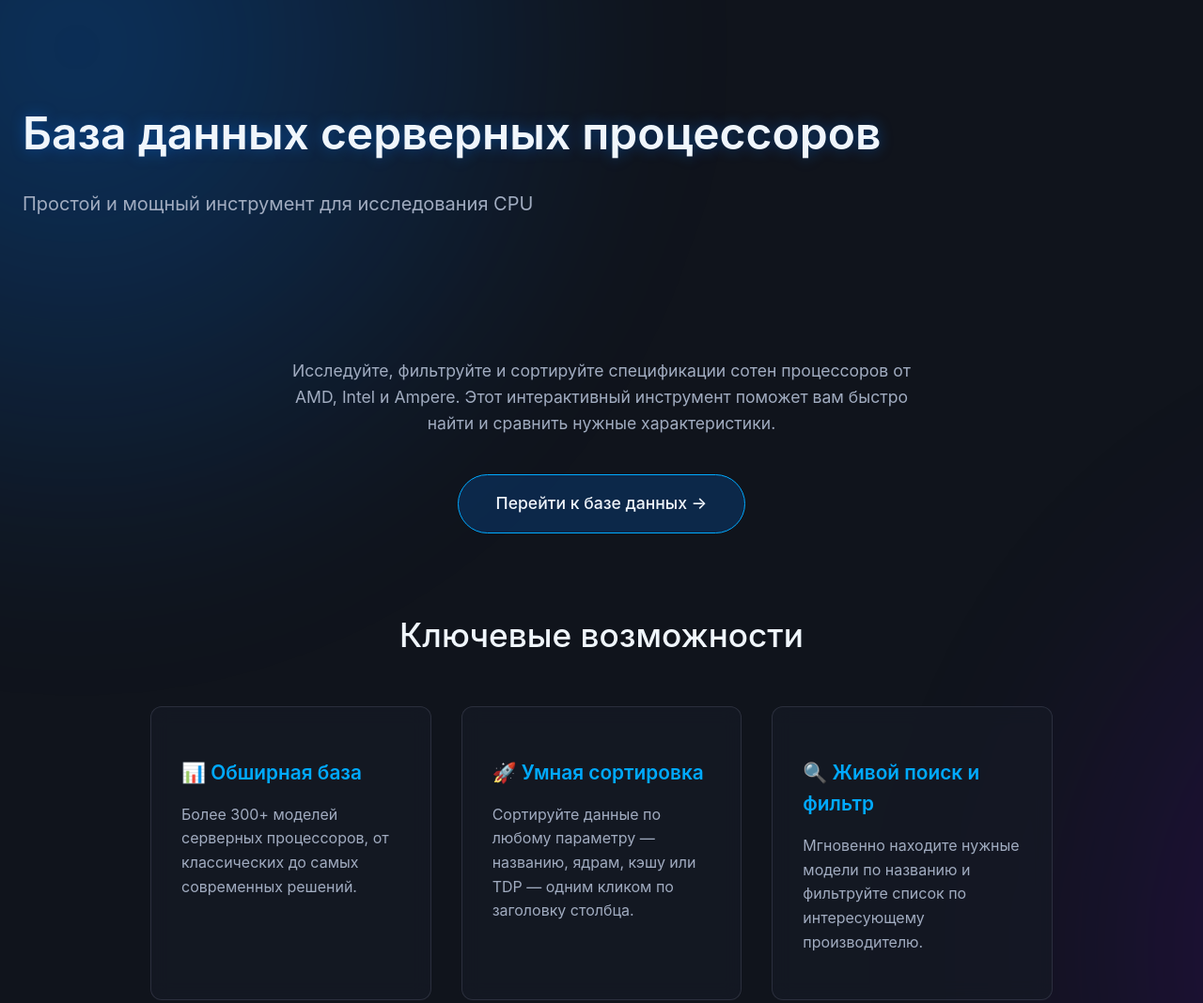
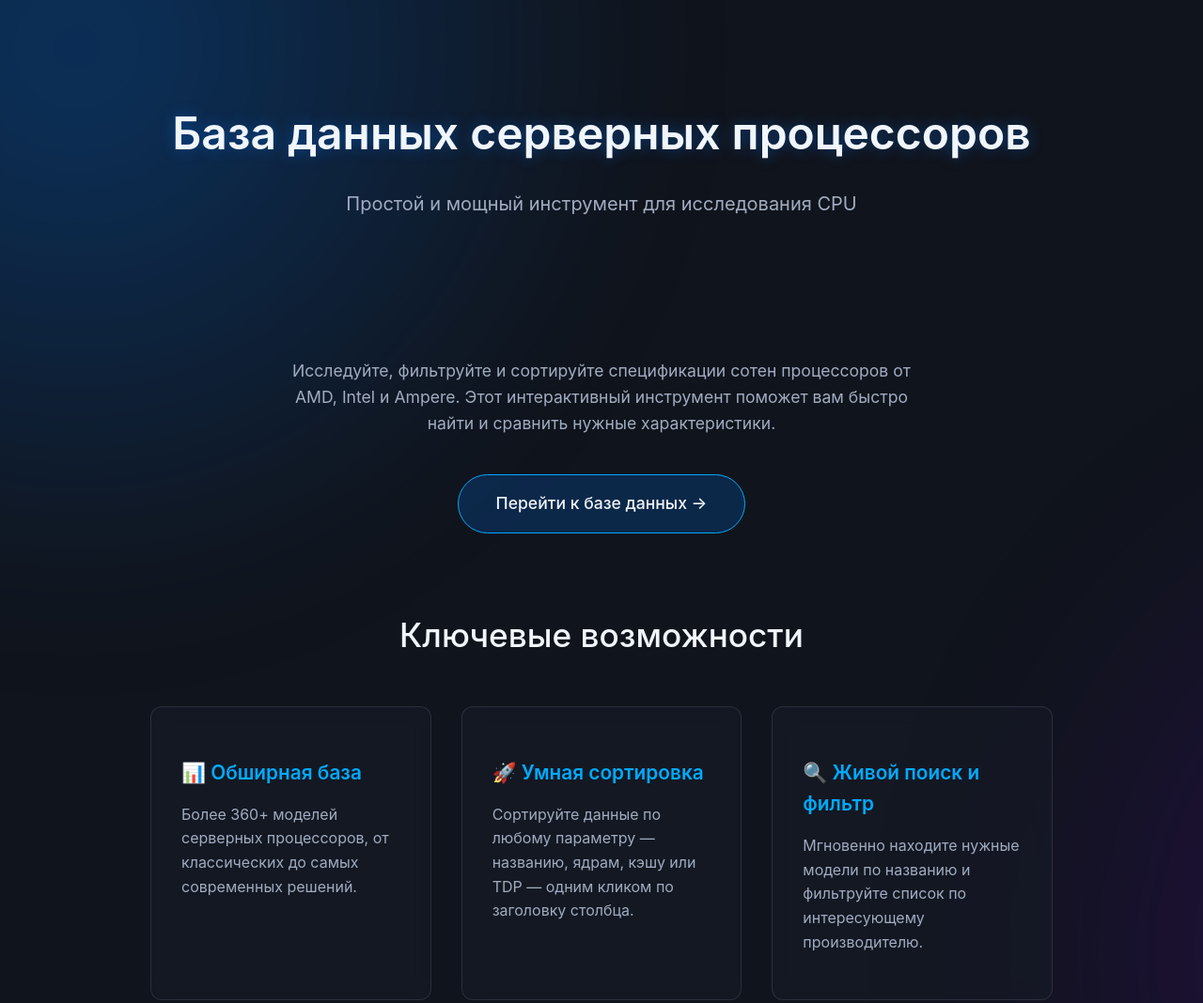
Before and after one commit to bananaradar87/serv.cpu.db.github.io, a plain HTML site: page index.html in a window 1280 px wide. Shown: the top 1068 px of the page at 94% size. Drawn offline with Linux system fonts and the light colour scheme.

Commit message:
Add files via upload

```diff
--- a/index.html
+++ b/index.html
@@ -61,6 +61,7 @@ text-align: center;
 header {
 padding: 4rem 1rem;
 margin-bottom: 2rem;
+text-align: center; /* ИСПРАВЛЕНО: Добавлено выравнивание по центру */
 }
 
 header h1 {
@@ -182,7 +183,7 @@ text-decoration: underline;
 <div class="features-grid">
 <div class="feature-card">
 <h3>📊 Обширная база</h3>
-<p>Более 300+ моделей серверных процессоров, от классических до самых современных решений.</p>
+<p>Более 360+ моделей серверных процессоров, от классических до самых современных решений.</p>
 </div>
 <div class="feature-card">
 <h3>🚀 Умная сортировка</h3>
```
